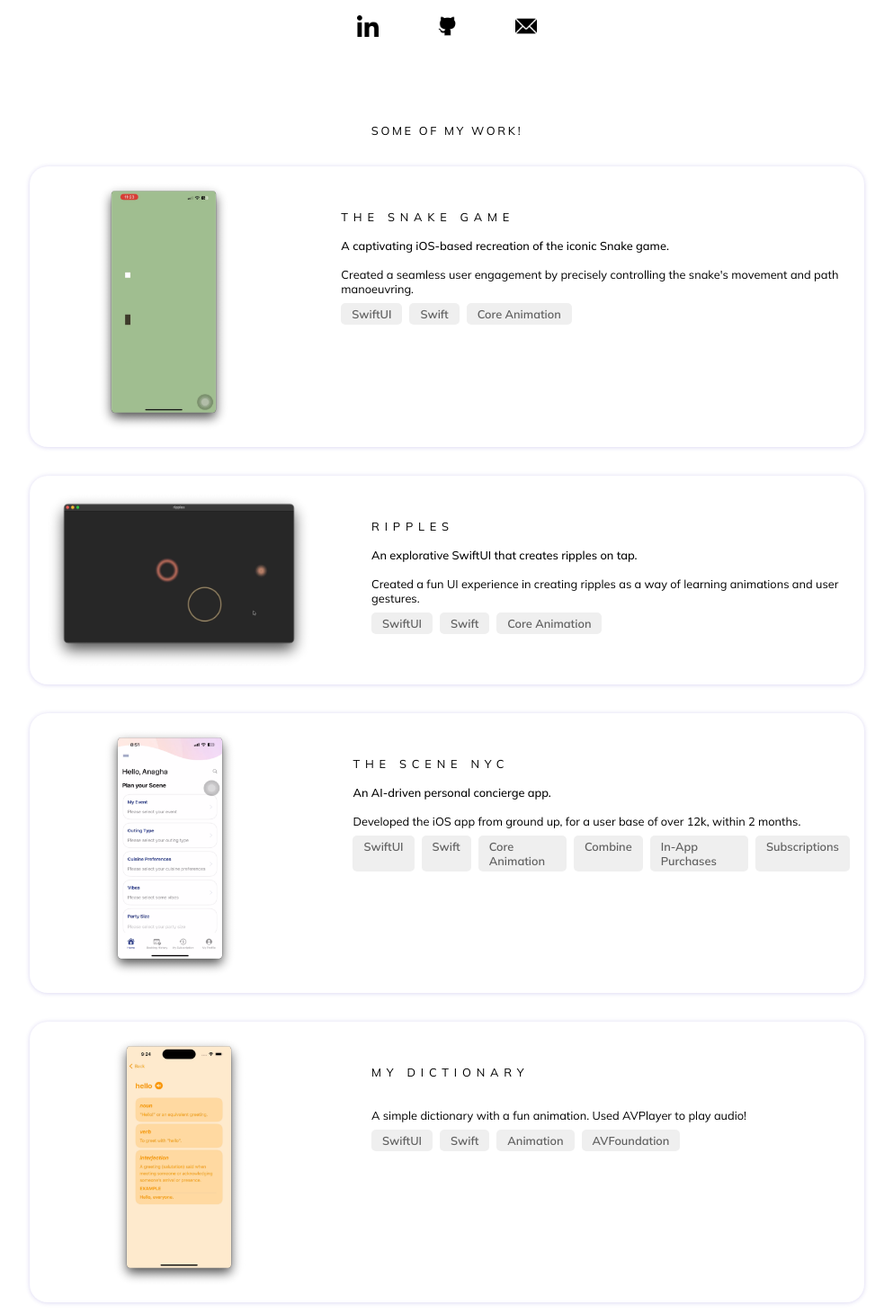
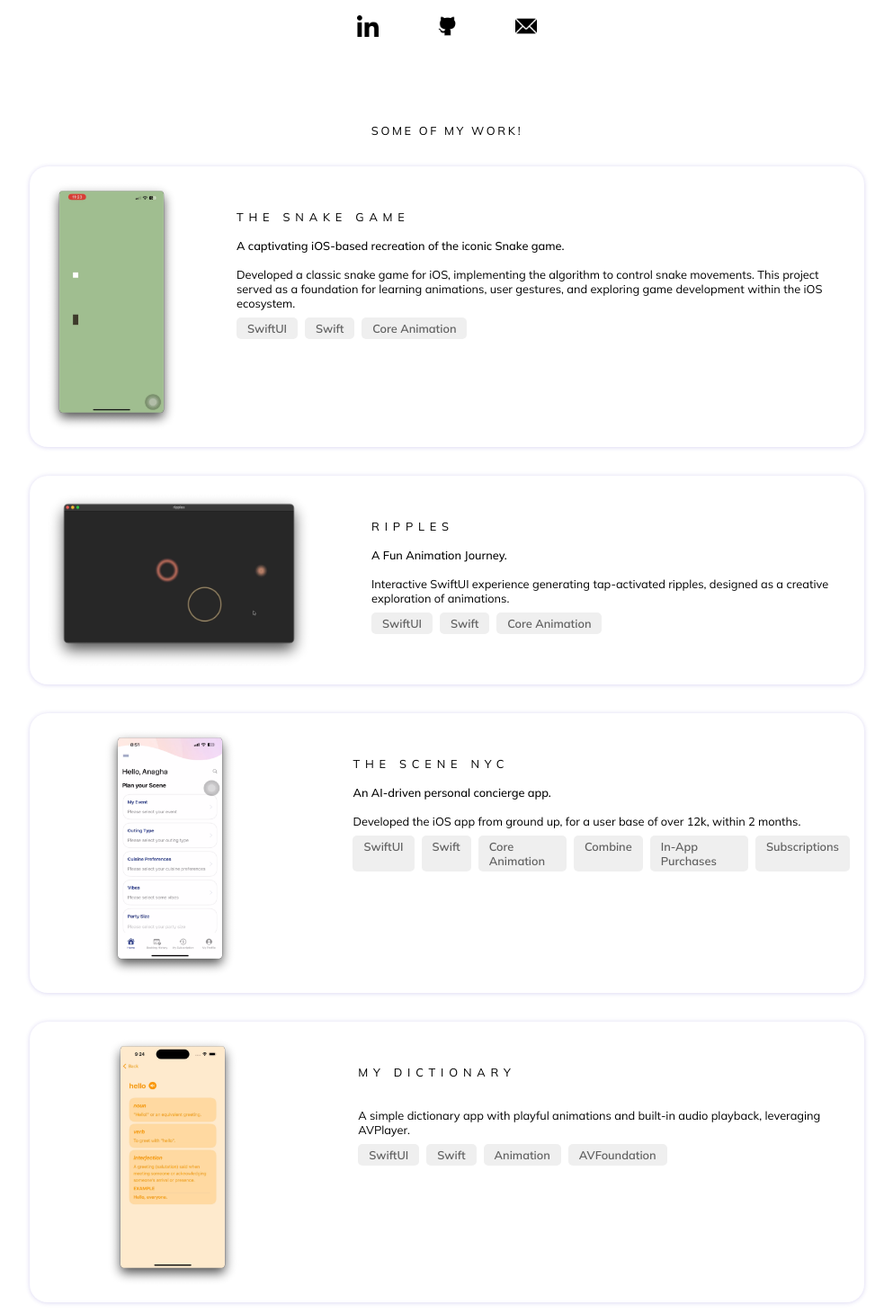
Before and after one commit to anaghajp1996/anagha-portfolio, a Next.js app: page / in a window 1280 px wide. Shown: the part 743-2204 px from the top of the page at 90% size, without its empty margins (143-1136 px from the left). Built offline with nearby package versions, Linux system fonts and the light colour scheme.

Commit message:
chore: Fix project descriptions

```diff
--- a/src/app/expertise.tsx
+++ b/src/app/expertise.tsx
@@ -32,7 +32,7 @@ export default function Expertise() {
         width={150.0}
         height={279.6}
         title="The Snake Game"
-        description="Created a seamless user engagement by precisely controlling the snake's movement and path manoeuvring. "
+        description="Developed a classic snake game for iOS, implementing the algorithm to control snake movements. This project served as a foundation for learning animations, user gestures, and exploring game development within the iOS ecosystem."
         subTitle="A captivating iOS-based recreation of the iconic Snake game."
         techUsed={["SwiftUI", "Swift", "Core Animation"]}
       ></Work>
@@ -42,8 +42,8 @@ export default function Expertise() {
         width={300}
         height={200}
         title="Ripples"
-        description="Created a fun UI experience in creating ripples as a way of learning animations and user gestures."
-        subTitle="An explorative SwiftUI that creates ripples on tap."
+        description="Interactive SwiftUI experience generating tap-activated ripples, designed as a creative exploration of animations."
+        subTitle="A Fun Animation Journey."
         techUsed={["SwiftUI", "Swift", "Core Animation"]}
       ></Work>
       <Work
@@ -69,7 +69,7 @@ export default function Expertise() {
         width={150.0}
         height={279.6}
         title="My Dictionary"
-        description="A simple dictionary with a fun animation. Used AVPlayer to play audio!"
+        description="A simple dictionary app with playful animations and built-in audio playback, leveraging AVPlayer."
         subTitle=""
         techUsed={["SwiftUI", "Swift", "Animation", "AVFoundation"]}
       ></Work>
```
